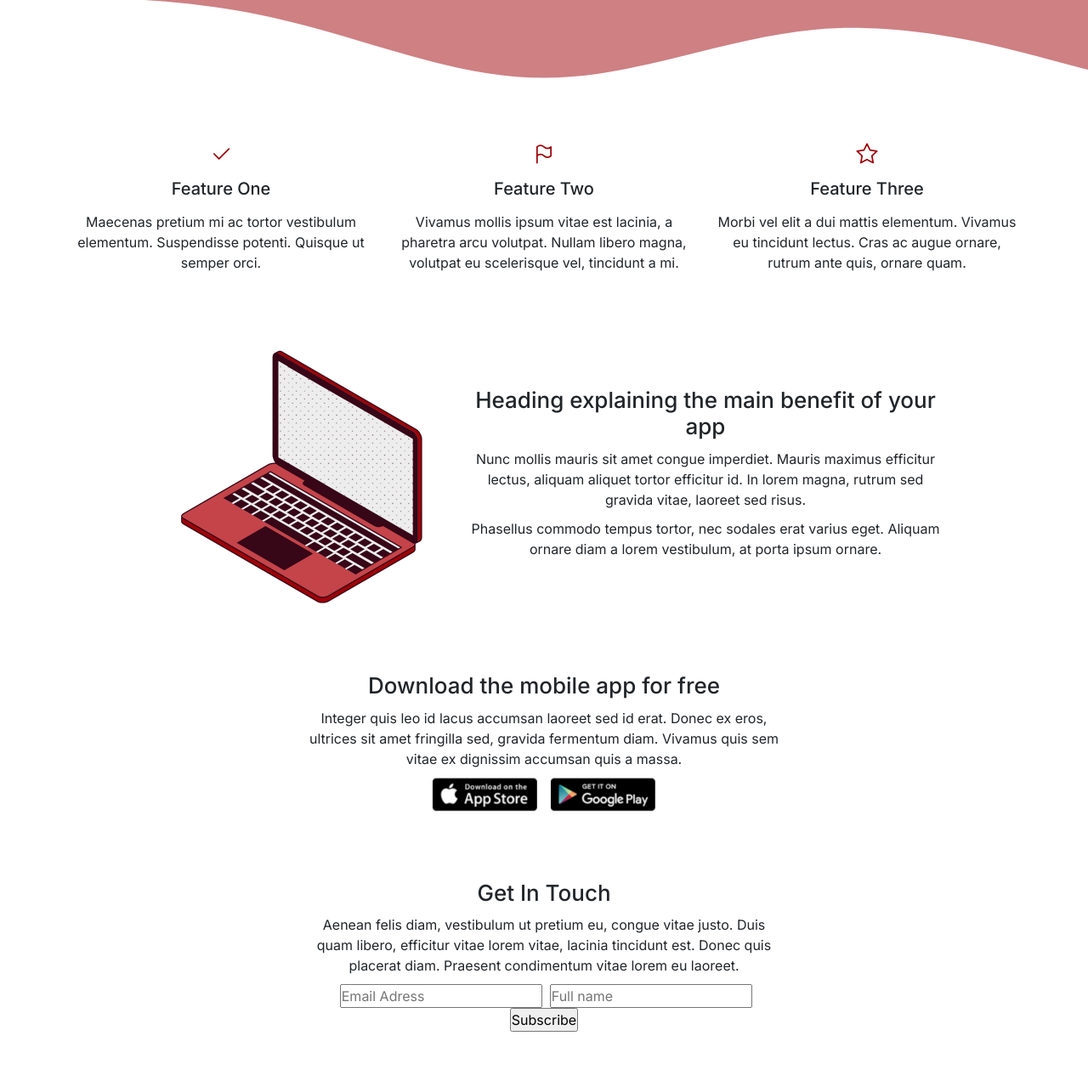
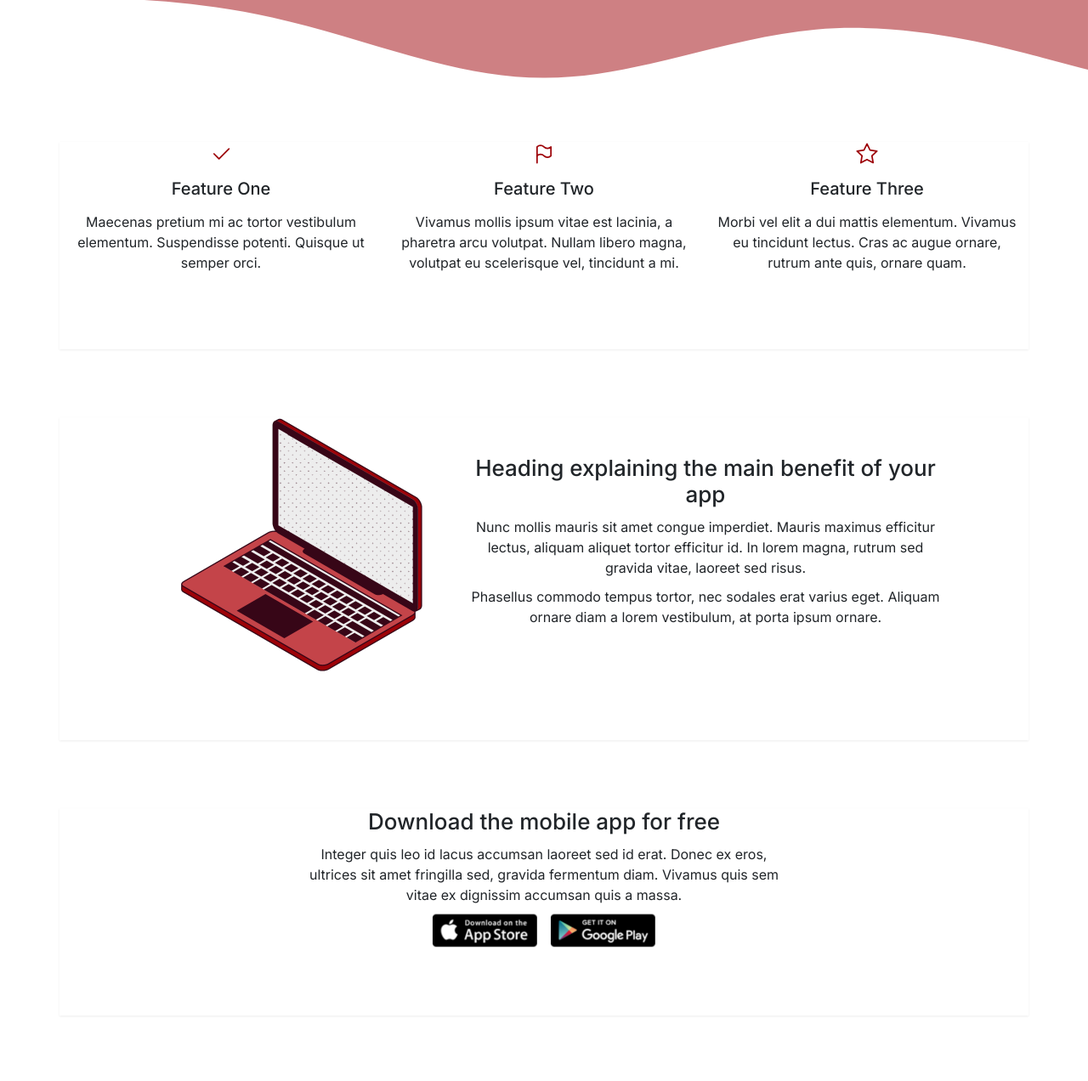
Before and after one commit to MelanieVila/LandingPagePrueba, a plain HTML site: page index.html in a window 1280 px wide. Shown: the part 697-1969 px from the top of the page at 85% size. Drawn offline with nearby package versions, Linux system fonts and the light colour scheme.

Commit message:
sombras y divisiones

```diff
--- a/index.html
+++ b/index.html
@@ -76,7 +76,7 @@
             </path>
         </svg>
 
-        <div id="features" class="container">
+        <div id="features" class="container shadow-sm">
             <div class="row text-center">
                 <div class="col-12 col-md-4">
                     <svg xmlns="http://www.w3.org/2000/svg" class="icon icon-tabler icon-tabler-check" width="28"
@@ -118,7 +118,7 @@
             </div>
         </div>
 
-        <div id="about" class="container mt-8">
+        <div id="about" class="container shadow-sm mt-8">
             <div class="row align-items-center d-flex justify-content-center">
                 <div class="col-md-4 text-center">
                     <img src="img/app.png" alt="App Benefit">
@@ -133,7 +133,7 @@
             </div>
         </div>
 
-        <div id="download" class="container mt-8">
+        <div id="download" class="container shadow-sm mt-8">
             <div class="row text-center d-flex justify-content-center">
                 <div class="col-md-6 align-items-center">
                     <h2 class="mb-3">Download the mobile app for free</h2>
@@ -146,7 +146,7 @@
             </div>
         </div>
 
-        <div id="contact" class="container mt-8">
+        <div id="contact" class="container shadow-sm mt-8">
             <div class="row text-center d-flex justify-content-center">
                 <div class="col-md-6 align-items-center">
                     <h2 class="mb-3">Get In Touch</h2>
--- a/scss/_general.scss
+++ b/scss/_general.scss
@@ -37,6 +37,7 @@ h3 {
 
 h1 {
     font-size: 3rem;
+    font-family: $fuenteSecundaria;
 }
 
 h2 {
@@ -50,3 +51,7 @@ h3 {
 .mt-8 {
     margin-top: 8rem;
 }
+
+.shadow-sm {
+    padding-bottom: 8rem;
+}
--- a/scss/_navbar.scss
+++ b/scss/_navbar.scss
@@ -1,3 +1,3 @@
-.navbar {
+nav {
     background: linear-gradient(to right, rgba(235, 235, 235, 0.95), $claro);
 }
```
Also changed, not shown: css/style.css, 1 other file.
